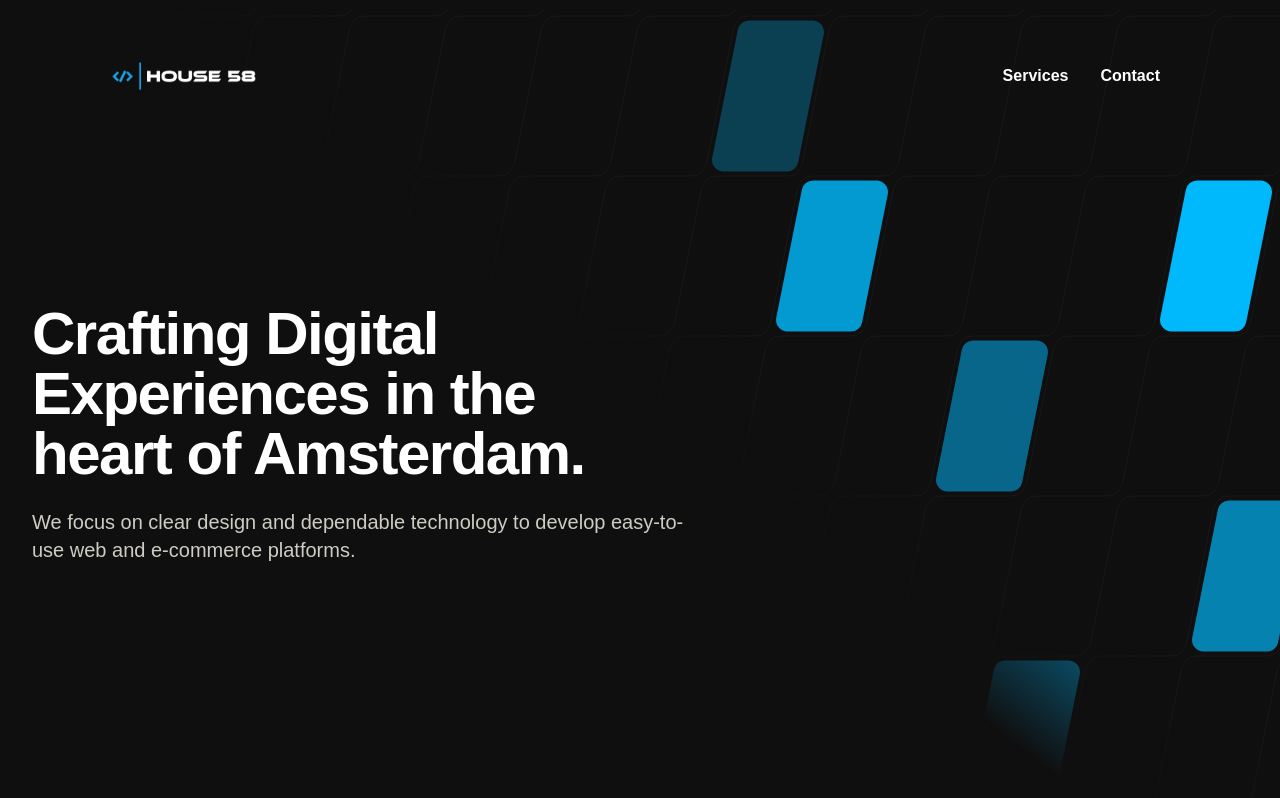
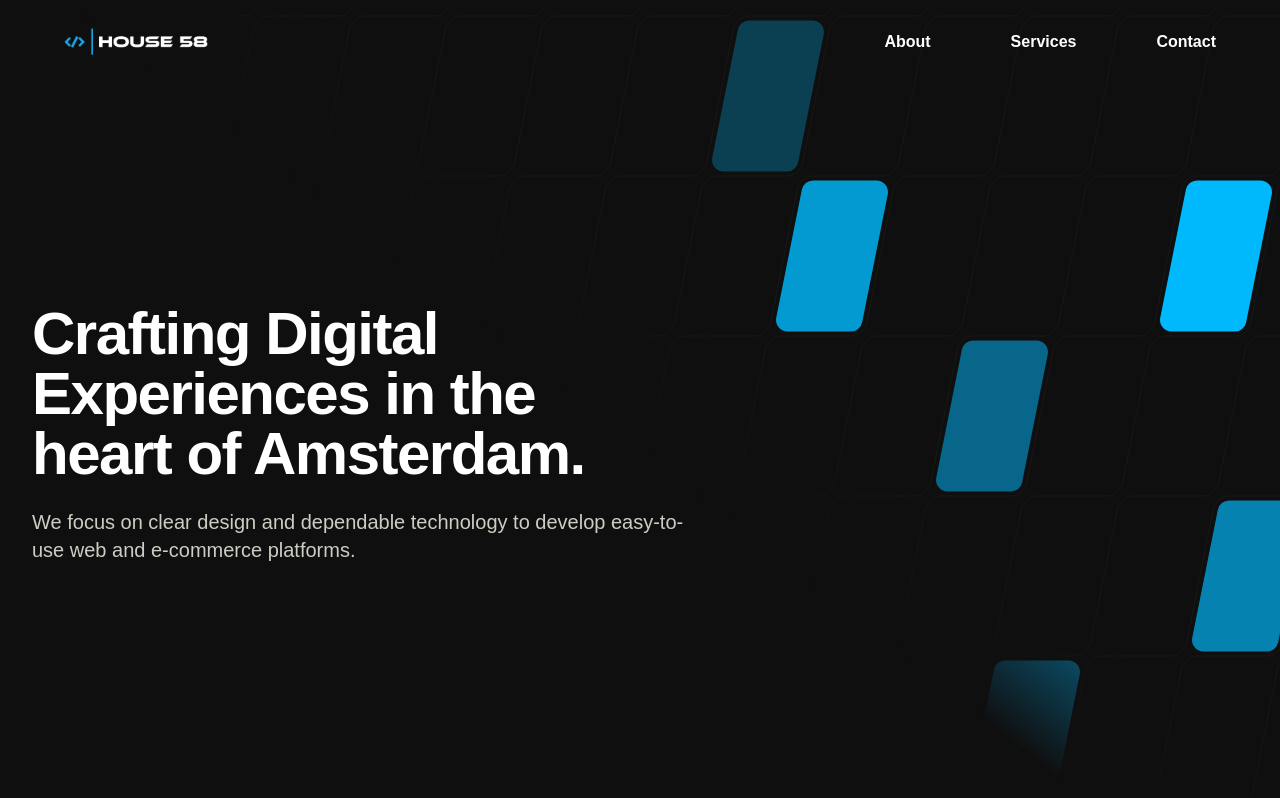
Before and after one commit to yigitaksoy/House58--v2, a React (Vite) app: page / in a window 1280 px wide. Shown: the top 798 px of the page. Built offline with nearby package versions, Linux system fonts and the light colour scheme; a web font is replaced by a local one.

Commit message:
Change navbar layout and add gsap scroll effects

```diff
--- a/src/components/Navbar.jsx
+++ b/src/components/Navbar.jsx
@@ -1,68 +1,57 @@
-import { useState, useEffect, useRef } from "react";
+import { useRef, useState, useLayoutEffect } from "react";
 import { Link, useNavigate, useLocation } from "react-router-dom";
 import { gsap } from "gsap";
 import { ScrollToPlugin } from "gsap/ScrollToPlugin";
-import { motion, useScroll } from "framer-motion";
-import LogoWhite from "../assets/images/logos/house58.png";
-import LogoBlack from "../assets/images/logos/house58-black.png";
+import Logo from "../assets/images/logos/house58.png";
 
 gsap.registerPlugin(ScrollToPlugin);
 
 const Navbar = () => {
-  const { scrollY } = useScroll();
-  const [hidden, setHidden] = useState(false);
-  const [navColorClass, setNavColorClass] = useState("text-house-black");
-  const [navLogo, setNavLogo] = useState(LogoWhite);
   const navRef = useRef();
+  const [navBackground, setNavBackground] = useState("bg-transparent");
   const prevScrollY = useRef(0);
   const navigate = useNavigate();
   const location = useLocation();
 
-  useEffect(() => {
-    const observer = new IntersectionObserver(
-      ([entry]) => {
-        // Update nav appearance based on intersection
-        if (entry.isIntersecting) {
-          setNavColorClass("text-white");
-          setNavLogo(LogoWhite);
-        } else {
-          setNavColorClass("text-house-black");
-          setNavLogo(LogoBlack);
-        }
-      },
-      {
-        root: null, // viewport
-        threshold: 0.1, // Trigger when 50% of the hero section is visible
-      },
-    );
+  useLayoutEffect(() => {
+    // GSAP animation for fade in on mount
+    gsap.set(navRef.current, { autoAlpha: 1 });
 
-    // Start observing the hero section
-    const heroSection = document.getElementById("hero");
-    if (heroSection) {
-      observer.observe(heroSection);
-    }
+    gsap.from(navRef.current, {
+      autoAlpha: 0,
+      duration: 0.5,
+      delay: 0.5,
+      ease: "power4.out",
+    });
 
-    // Clean up observer on unmount
+    const handleScroll = () => {
+      const currentScrollY = window.scrollY;
+
+      const isTop = window.scrollY < 50;
+
+      // Show or hide navbar based on scroll direction
+      gsap.to(navRef.current, {
+        yPercent: currentScrollY > prevScrollY.current && !isTop ? -100 : 0,
+        ease: "power1.out",
+        duration: 0.6,
+      });
+
+      // Update navbar background based on scroll position
+      setNavBackground(
+        currentScrollY > 50 ? "bg-house-black" : "bg-transparent",
+      );
+
+      prevScrollY.current = currentScrollY;
+    };
+
+    window.addEventListener("scroll", handleScroll);
+
+    // Cleanup
     return () => {
-      observer.disconnect();
+      window.removeEventListener("scroll", handleScroll);
+      gsap.killTweensOf(navRef.current); // Kills any ongoing animations on the navbar
     };
   }, []);
-
-  useEffect(() => {
-    const handleScroll = () => {
-      // Check if we're at the top of the page
-      if (window.scrollY === 0) {
-        setHidden(false); // Always show the navbar at the top of the page
-      } else {
-        setHidden(scrollY.current > prevScrollY.current);
-      }
-      prevScrollY.current = scrollY.current;
-    };
-
-    const unsubscribe = scrollY.onChange(handleScroll);
-
-    return () => unsubscribe();
-  }, [scrollY]);
 
   const handleLogoClick = (event) => {
     if (location.pathname === "/") {
@@ -77,61 +66,37 @@ const Navbar = () => {
     }
   };
 
-  const variants = {
-    visible: { opacity: 1, y: 0 },
-    hidden: { opacity: 0, y: -25 },
-  };
-
   return (
-    <motion.nav
+    <nav
       id="navbar"
       ref={navRef}
-      variants={variants}
-      initial={{ opacity: 0 }}
-      animate={hidden ? "hidden" : "visible"}
-      transition={{ ease: [0.1, 0.25, 0.3, 1], duration: 0.6 }}
-      className={`fixed top-14 w-full z-50 lg:px-10 flex justify-between items-center h-10 lg:pl-28 lg:pr-20 bg-transparent ${navColorClass}`}
+      className={`fixed top-0 left-0 w-full z-50 flex justify-between items-center px-10 lg:px-16 py-7 transition-colors duration-300 ${navBackground}`}
       role="navigation"
     >
-      <motion.div
-        initial={{ opacity: 0 }}
-        animate={{ opacity: 1 }}
-        transition={{ delay: 0.5 }}
-        className="flex justify-start items-center w-full lg:w-auto"
-      >
+      <Link to="/" onClick={handleLogoClick}>
+        <img src={Logo} alt="Company logo" className="w-36 h-auto" />
+      </Link>
+      <div className="flex gap-6 lg:gap-20 text-md font-bold">
         <Link
           to="/"
-          className={`object-fit  transition duration-300 ${navColorClass}`}
-          onClick={handleLogoClick}
+          className="text-white hover:text-house-bluelight transition duration-200"
         >
-          <motion.img
-            src={navLogo}
-            alt="logo"
-            className="object-fit w-36 h-18 transition duration-300"
-          />
+          About
         </Link>
-      </motion.div>
-
-      <motion.div
-        initial={{ opacity: 0 }}
-        animate={{ opacity: 1 }}
-        transition={{ delay: 0.5 }}
-        className="flex justify-end items-center gap-4 md:gap-8 pr-4 md:pr-10 w-full lg:w-auto"
-      >
         <Link
-          to="/services"
-          className={`hover:text-house-bluelight transition font-heavy duration-300 ${navColorClass}`}
+          to="/"
+          className="text-white hover:text-house-bluelight transition duration-200"
         >
           Services
         </Link>
         <Link
-          to="/contact"
-          className={`hover:text-house-bluelight transition font-heavy duration-300 ${navColorClass}`}
+          to="/"
+          className="text-white  hover:text-house-bluelight transition duration-200"
         >
           Contact
         </Link>
-      </motion.div>
-    </motion.nav>
+      </div>
+    </nav>
   );
 };
 
```
